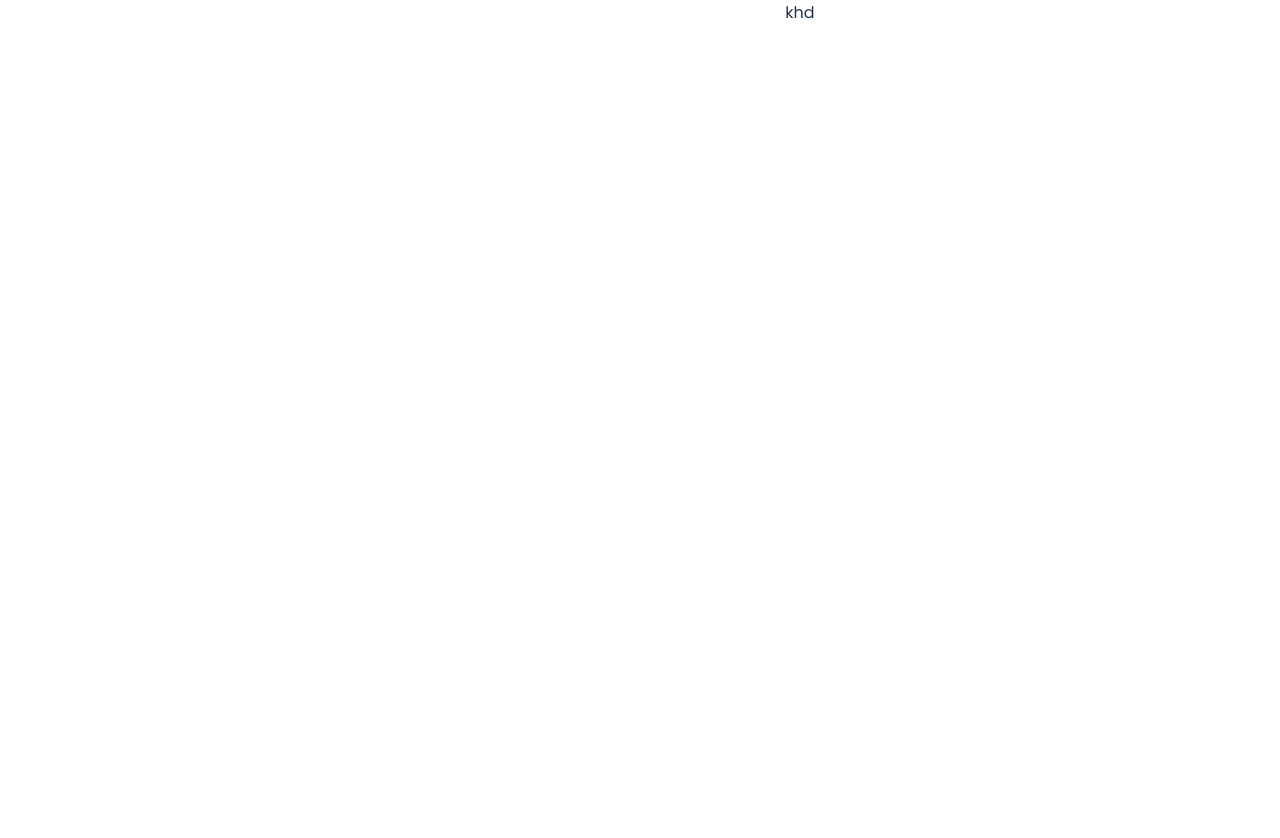
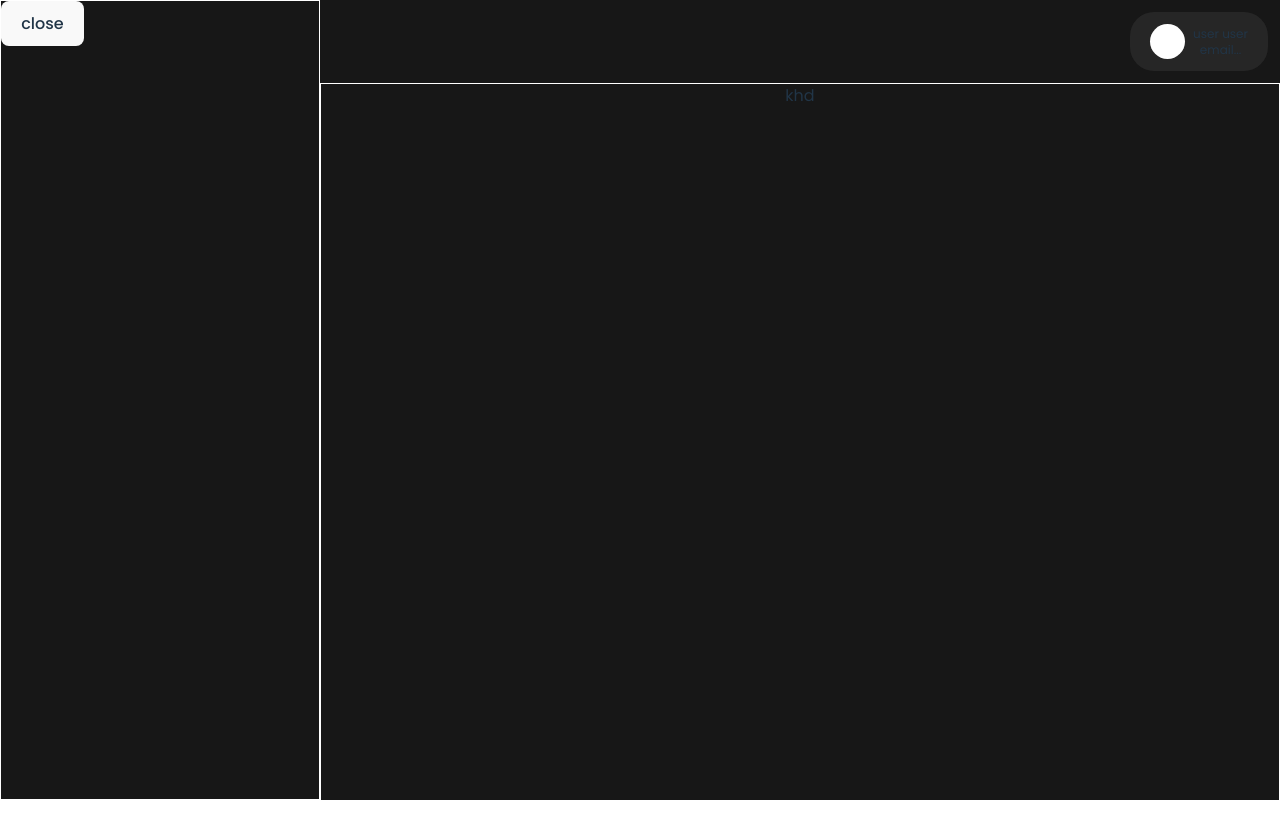
Before and after one commit to Ferinco/seemax, a React (Vite) app: page /home in a window 1280 px wide. Shown: the top 838 px of the page. Before the commit the page ends 800 px from the top, so only its background shows below. Built offline with nearby package versions, Linux system fonts and the light colour scheme.

Commit message:
profille bar on landing page

```diff
--- a/src/App.jsx
+++ b/src/App.jsx
@@ -1,9 +1,10 @@
-import { BrowserRouter,Routes, Route } from "react-router-dom";
+import { BrowserRouter, Routes, Route } from "react-router-dom";
 import "./App.css";
 import LandingPage from "./pages/landing";
 import LoginPage from "./pages/loginPage";
 import { AppProvider } from "./contexts/context";
 import HomeLayout from "./layouts/homeLayout";
+import Navbar from "./layouts/components/navbar";
 function App() {
   return (
     <AppProvider>
@@ -13,7 +14,6 @@ function App() {
             <Route path="/" element={<LandingPage />} />
             <Route path="/login" element={<LoginPage />} />
             <Route path="/home" element={<HomeLayout />} />
-
           </Routes>
         </BrowserRouter>
       </div>
--- a/src/custom/sidebar.jsx
+++ b/src/custom/sidebar.jsx
@@ -6,8 +6,9 @@ export default function Sidebar() {
   console.log(isSidebarOpen);
   return (
     <Container
-      className={`h-screen w-3/12 hidden lg:block ${isSidebarOpen ? "opened" : "closed"}`}
+      className={`h-screen w-3/12 hidden lg:flex flex-col ${isSidebarOpen ? "opened" : "closed"}`}
     >
+      <button onClick={()=>{setIsSidebarOpen(false)}} className="w-fit">close</button>
 
     </Container>
   );
--- a/src/index.css
+++ b/src/index.css
@@ -103,3 +103,17 @@ button:focus-visible {
   color: inherit;
   border: none !important;
 }
+.closed {
+  /* margin-left: -1000px !important; */
+  transition: 0.3s;
+}
+.opened {
+  display: block !important;
+  width: 300px !important;
+  /* position: absolute !important; */
+  z-index: 999;
+  /* margin-left: 0;
+  transition: 0.3s;
+  display: flex;
+  position: fixed !important; */
+}
--- /dev/null
+++ b/src/layouts/components/navbar.jsx
@@ -0,0 +1,24 @@
+import styled from "styled-components";
+import { useAppContext } from "../../contexts/context";
+
+export default function Navbar(){
+    const { isSidebarOpen, setIsSidebarOpen } = useAppContext();
+
+    return(
+        <Container className="flex flex-row justify-between lg:justify-end p-3">
+            <button className="flex lg:hidden" onClick={
+                ()=>{setIsSidebarOpen(true)}
+            }>menu</button>
+            <div className="py-3 px-5 bg-neutral-800 backdrop-opacity-10 rounded-3xl flex flex-row items-center gap-2 ">
+                <div className="rounded-[50%] w-[35px] h-[35px] bg-white"></div> <div className="flex flex-col text-xs">
+                <p className="m-0">user user</p>
+                <p className="m-0">email...</p>
+
+                </div>
+            </div>
+        </Container>
+    )
+}
+const Container = styled.div`
+
+`
--- a/src/layouts/homeLayout.jsx
+++ b/src/layouts/homeLayout.jsx
@@ -1,10 +1,16 @@
+import { useAppContext } from "../contexts/context";
 import Sidebar from "../custom/sidebar"
 import HomePage from "../pages/home/home"
+import Navbar from "./components/navbar";
 export default function HomeLayout(){
+    const { isSidebarOpen, setIsSidebarOpen } = useAppContext();
     return(
-<div className="flex flex-row w-screen">
+<div className={`flex flex-row w-screen relative  bg-neutral-900 backdrop-blur-sm`}>
     <Sidebar/>
+    <div className={`w-screen lg:w-9/12 h-screen ${isSidebarOpen ? "absolute" : "relative"}`} >
+    <Navbar/>
     <HomePage/>
+    </div>
 </div>
     )
 }
--- a/src/pages/home/home.jsx
+++ b/src/pages/home/home.jsx
@@ -4,7 +4,7 @@ import styled from "styled-components";
 export default function HomePage() {
   const { isSidebarOpen } = useAppContext();
   return (
-    <Container className="w-screen lg:w-9/12 h-screen">
+    <Container className="w-full h-screen">
       <LandingHero />
     </Container>
   );
--- a/src/pages/landing.jsx
+++ b/src/pages/landing.jsx
@@ -11,11 +11,15 @@ export default function LandingPage() {
   const [movies, setMovies] = useState([]);
 const [loading, setLoading] = useState(true)
   useEffect(() => {
-    setTimeout(()=>{
+    // setTimeout(()=>{
       getMovieInfo();
-    }, 60)
+      if(movies.length === 0){
+        setLoading(true)
+      }
+      else setLoading(false)
+    // }, 6000)
 
-    setLoading(true)
+    // setLoading(true)
   }, []);
 
   async function getMovieInfo() {
@@ -37,7 +41,7 @@ const [loading, setLoading] = useState(true)
   return (
     <>
     {
-      loading ? <OverlayProgress/> :
+     loading  ? <OverlayProgress/> :
     <Container className="p-0 h-screen w-[100vw] wrapp overflow-hidden py-5">
       <div className="container mx-auto flex flex-col justify-between h-full px-3 lg:px-0">
         <div className="flex flex-row justify-between items-center">
```
Also changed, not shown: src/layouts/components/footer.jsx (added). Lines whose indentation alone changed are shown as unchanged.
